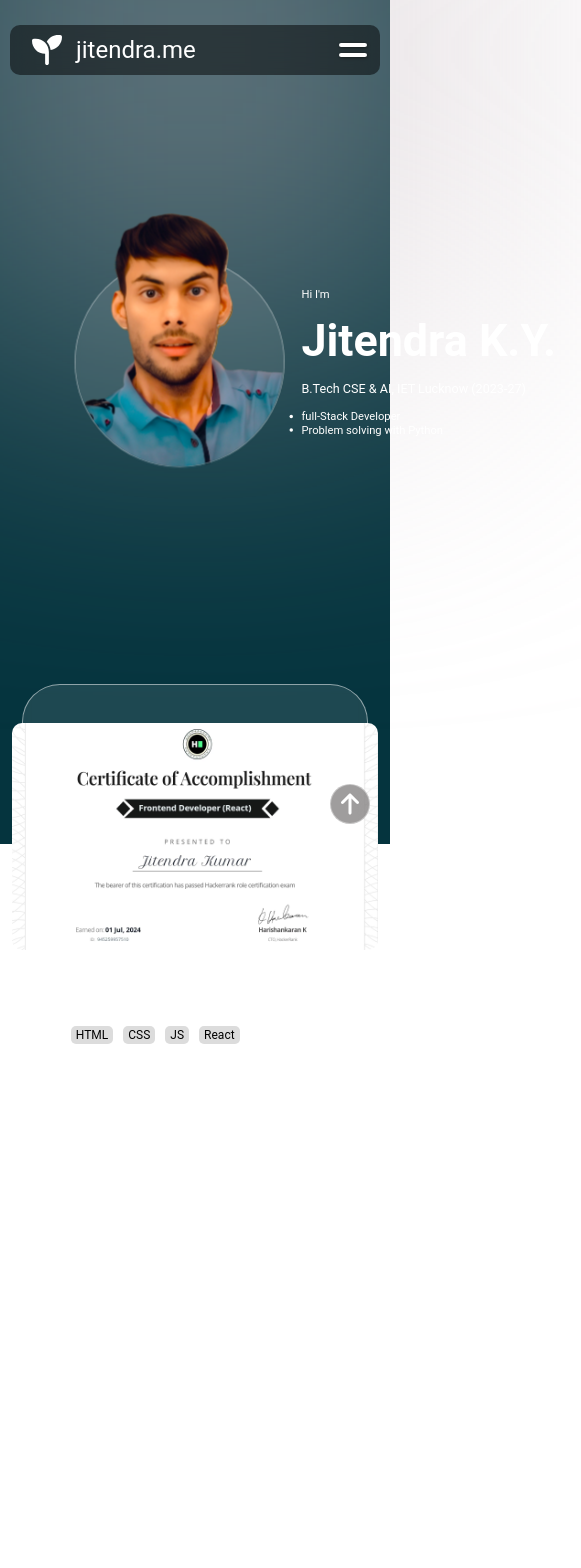
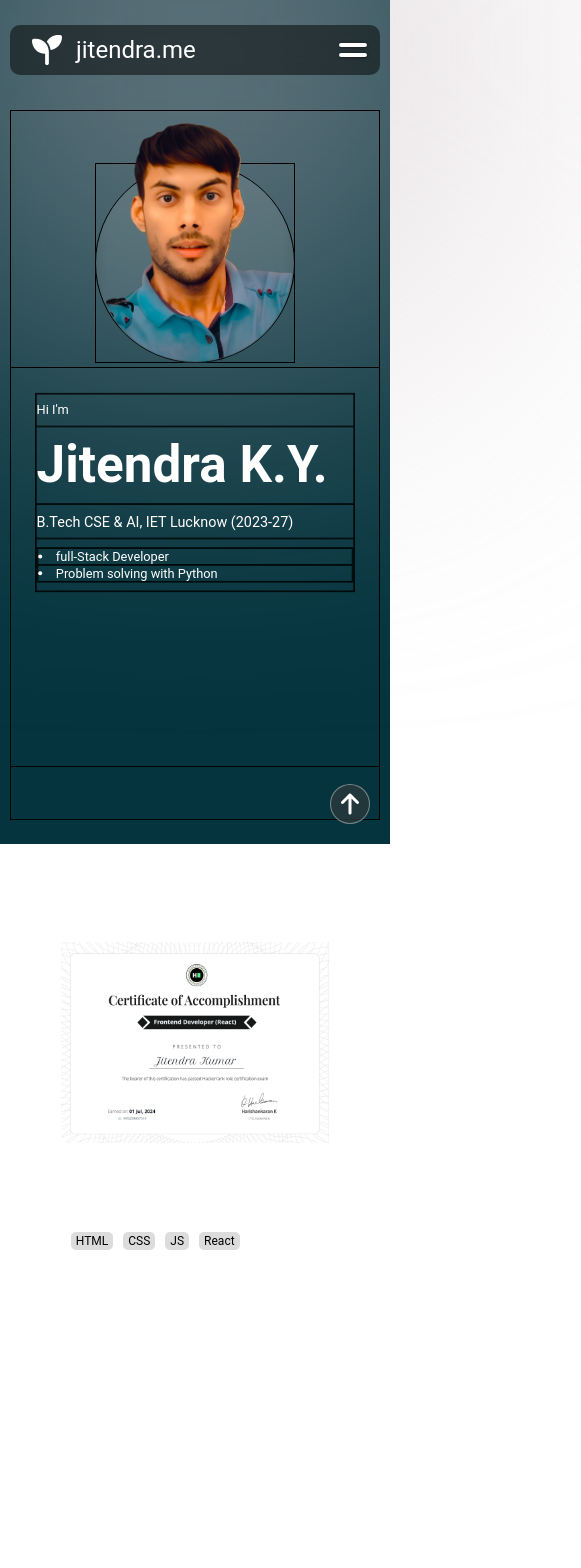
Before and after one commit to jitendra-ky/facetick, a React (Create React App) app: page / in a window 390 px wide. Shown: the top 1568 px of the page, 581 px wide, since content can reach past the window. Built offline with nearby package versions, Linux system fonts and the light colour scheme.

Commit message:
bug fix and make responsive

```diff
--- a/src/App.css
+++ b/src/App.css
@@ -28,6 +28,7 @@ section>.container {
   margin: auto;
   max-width: 1200px;
   padding: 50px 12px;
+  overflow: hidden;
 }
 
 .back-to-top {
--- a/src/components/Banner.css
+++ b/src/components/Banner.css
@@ -2,6 +2,10 @@
     background: rgba(255, 255, 255, 0.1);
     border: thin solid rgba(255, 255, 255, 0.5);
     backdrop-filter: blur(5px);
+}
+
+.banner, .banner * {
+    border: thin solid black;
 }
 
 
@@ -26,10 +30,16 @@
 
 .banner-txt {
     height: 400px;
-    width: 500px;
+    max-width: 500px;
     position: relative;
     left: 0px;
-    padding: 20px;
+    display: flex;
+    align-items: center;
+    /* padding: 20px; */
+}
+
+.banner-txt ul {
+    list-style-position: inside;
 }
 
 
@@ -52,6 +62,7 @@
 .banner .holder .image {
     height: 300px;
     width: 300px;
+    border: none;
     /* border-radius: 50%; */
 }
 
@@ -61,7 +72,7 @@
     top: 50%;
     left: 50%;
     transform: translate(-50%, -62.5%);
-    width: 300px;
+    width: 100%;
     border: none;
 }
 
@@ -101,11 +112,7 @@
 
 /* test area style */
 .txt-holder {
-    position: absolute;
-    left: 20px;
     width: 400px;
-    top: 50%;
-    transform: translate(0%, -50%);
 }
 
 .txt-holder>div {
@@ -132,6 +139,22 @@
 
 @media (max-width: 800px) {
     .banner {
-        transform: scale(0.7);
+        flex-direction: column;
+        align-items: center;
+        /* transform: scale(0.8); */
+    }
+    .banner-image {
+        height: 200px;
+        width: 200px;
+    }
+    .banner-image .holder {
+        height: 200px;
+        width: 200px;
+    }
+    .banner-txt {
+        align-items: flex-start;
+    }
+    .banner .txt-holder {
+        transform: scale(0.8);
     }
 }
--- a/src/components/Featured.css
+++ b/src/components/Featured.css
@@ -1,4 +1,5 @@
-.featured, .featured * {
+.featured,
+.featured * {
     /* border: thin solid black; */
 }
 
@@ -14,9 +15,9 @@
 
 }
 
-.featured .img-area{
+.featured .img-area {
     height: 6cm;
-    width: 9.66cm;
+    max-width: 9.66cm;
     border-radius: 10px;
     display: flex;
     justify-content: center;
@@ -24,7 +25,8 @@
     overflow: hidden;
     /* transform: scale(1.5); */
 }
-.frontend img{
+
+.frontend img {
     width: 100%;
 }
 
@@ -32,13 +34,15 @@
     display: flex;
 }
 
-.featured .txt-area{
-    height: 6cm;
+.featured .txt-area {
+    /* height: 6cm; */
     /* width: 11.375cm; */
     border-radius: 10px;
     padding: 5px;
 }
-.featured h1, .featured h4 {
+
+.featured h1,
+.featured h4 {
     padding: 5px;
 }
 
--- a/src/components/Skill.css
+++ b/src/components/Skill.css
@@ -20,3 +20,10 @@
     margin: 10px;
     border-radius: 10px;
 }
+
+@media screen and (max-width: 800px) {
+    .skill-section .skill-body {
+        flex-direction: column;
+        align-items: center;
+    }
+}
```
